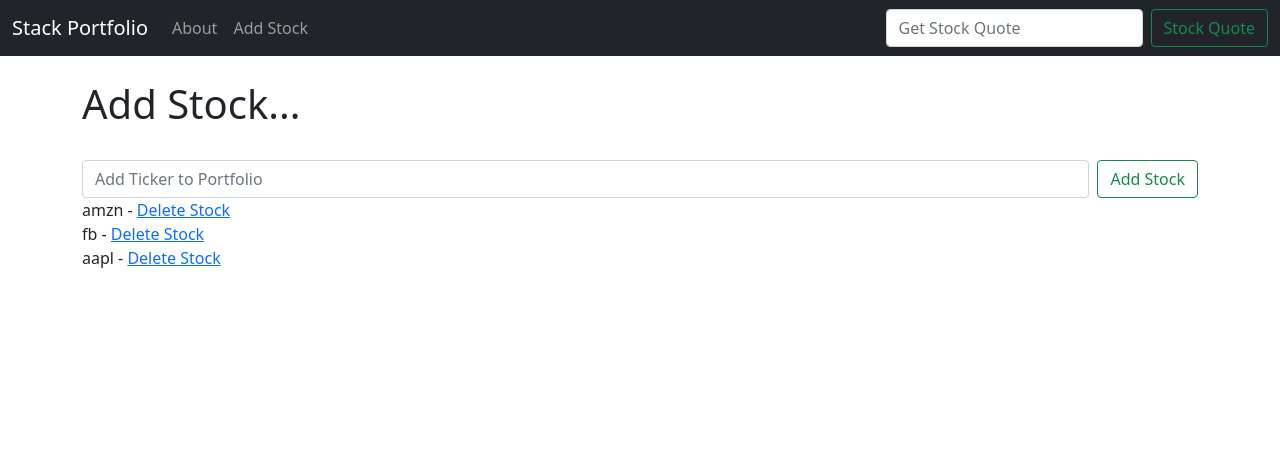
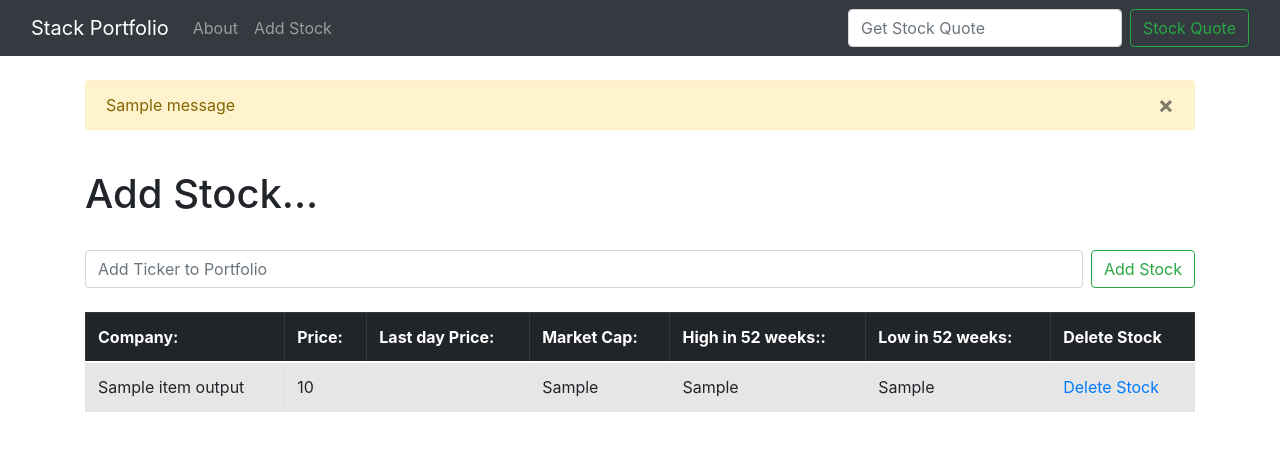
Before and after one commit to jsewai/stock-viewer, a Django app: template stockviewer/quotes/templates/add_stock.html in a window 1280 px wide. Shown: the top 451 px of the page. Run offline with Django 3.2, Linux system fonts and the light colour scheme; data comes from the database, SQL or seed files in the repository; both versions use the stored data as it was after the commit; the template is opened without the code that fills it: values that come from a table or form of the project are taken from there, most other values are stand-ins (such as "Sample title", 1, 10 or a date in 2020); one stand-in notice (Sample message) is shown; some libraries are stand-ins or nearby versions.

Commit message:
added table for stocks

```diff
--- a/stockviewer/quotes/templates/add_stock.html
+++ b/stockviewer/quotes/templates/add_stock.html
@@ -10,9 +10,35 @@
   name="ticker">
   <button class="btn btn-outline-success text-nowrap" type="submit">Add Stock</button>
 </form>
+<br/>
 
-{% for item in ticker %}
-  {{ item }} - <a href="{% url 'delete' item.id %}">Delete Stock</a><br/>
-{% endfor %}
+<table class="table table-striped table-bordered table-hover">
+  <thead class="thead-dark">
+    <tr>
+      <th scope="col">Company:</th>
+      <th scope="col">Price:</th>
+      <th scope="col">Last day Price:</th>
+      <th scope="col">Market Cap:</th>
+      <th scope="col">High in 52 weeks::</th>
+      <th scope="col">Low in 52 weeks:</th>
+      <th scope="col">Delete Stock</th>
+    </tr>
+  </thead>
 
+  {% if ticker  %}
+    <tbody>
+      {% for item_output in output %}
+        <tr>
+          <td>{{ item_output.companyName }}</td>
+          <td>{{ item_output.latestPrice }}</td>
+          <td>{{ item_output.previousClose }}</td>
+          <td>{{ item_output.marketCap }}</td>
+          <td>{{ item_output.week52High }}</td>
+          <td>{{ item_output.week52Low }}</td>
+          <td><a href="/">Delete Stock</a></td>
+        </tr>
+      {% endfor %}
+    </tbody>
+  {% endif %}
+</table>
 {% endblock %}
--- a/stockviewer/quotes/templates/base.html
+++ b/stockviewer/quotes/templates/base.html
@@ -9,6 +9,7 @@
   <!-- Bootstrap CSS -->
   <link href="https://cdn.jsdelivr.net/npm/bootstrap@5.0.0-beta2/dist/css/bootstrap.min.css" rel="stylesheet"
     integrity="sha384-BmbxuPwQa2lc/FVzBcNJ7UAyJxM6wuqIj61tLrc4wSX0szH/Ev+nYRRuWlolflfl" crossorigin="anonymous">
+    <link rel="stylesheet" href="https://stackpath.bootstrapcdn.com/bootstrap/4.1.3/css/bootstrap.min.css" integrity="sha384-MCw98/SFnGE8fJT3GXwEOngsV7Zt27NXFoaoApmYm81iuXoPkFOJwJ8ERdknLPMO" crossorigin="anonymous">
 
   <title>Stock Portfolio</title>
 </head>
@@ -41,7 +42,21 @@
   </nav>
   <div class="container">
     <br>
+
+    {% if messages %}
+      {% for message in messages %}
+        <div class="alert alert-warning alert-dismissable" role="alert">
+            <button type="button" class="close" data-dismiss="alert" aria-label="Close">
+                <span aria-hidden="true">&times;</span>
+            </button>
+          {{ message }}
+        </div>
+        <br/>
+      {% endfor %}
+    {% endif %}
+
     {% block content %}
+
     {% endblock %}
   </div>
 
@@ -49,10 +64,9 @@
   <!-- Optional JavaScript; choose one of the two! -->
 
   <!-- Option 1: Bootstrap Bundle with Popper -->
-  <script src="https://cdn.jsdelivr.net/npm/bootstrap@5.0.0-beta2/dist/js/bootstrap.bundle.min.js"
-    integrity="sha384-b5kHyXgcpbZJO/tY9Ul7kGkf1S0CWuKcCD38l8YkeH8z8QjE0GmW1gYU5S9FOnJ0"
-    crossorigin="anonymous"></script>
-
+<script src="https://code.jquery.com/jquery-3.3.1.slim.min.js" integrity="sha384-q8i/X+965DzO0rT7abK41JStQIAqVgRVzpbzo5smXKp4YfRvH+8abtTE1Pi6jizo" crossorigin="anonymous"></script>
+<script src="https://cdnjs.cloudflare.com/ajax/libs/popper.js/1.14.3/umd/popper.min.js" integrity="sha384-ZMP7rVo3mIykV+2+9J3UJ46jBk0WLaUAdn689aCwoqbBJiSnjAK/l8WvCWPIPm49" crossorigin="anonymous"></script>
+<script src="https://stackpath.bootstrapcdn.com/bootstrap/4.1.3/js/bootstrap.min.js" integrity="sha384-ChfqqxuZUCnJSK3+MXmPNIyE6ZbWh2IMqE241rYiqJxyMiZ6OW/JmZQ5stwEULTy" crossorigin="anonymous"></script>
   <!-- Option 2: Separate Popper and Bootstrap JS -->
   <!--
     <script src="https://cdn.jsdelivr.net/npm/@popperjs/core@2.6.0/dist/umd/popper.min.js" integrity="sha384-KsvD1yqQ1/1+IA7gi3P0tyJcT3vR+NdBTt13hSJ2lnve8agRGXTTyNaBYmCR/Nwi" crossorigin="anonymous"></script>
```
Also changed, not shown: stockviewer/quotes/views.py (+11 -1 lines), stockviewer/db.sqlite3.
